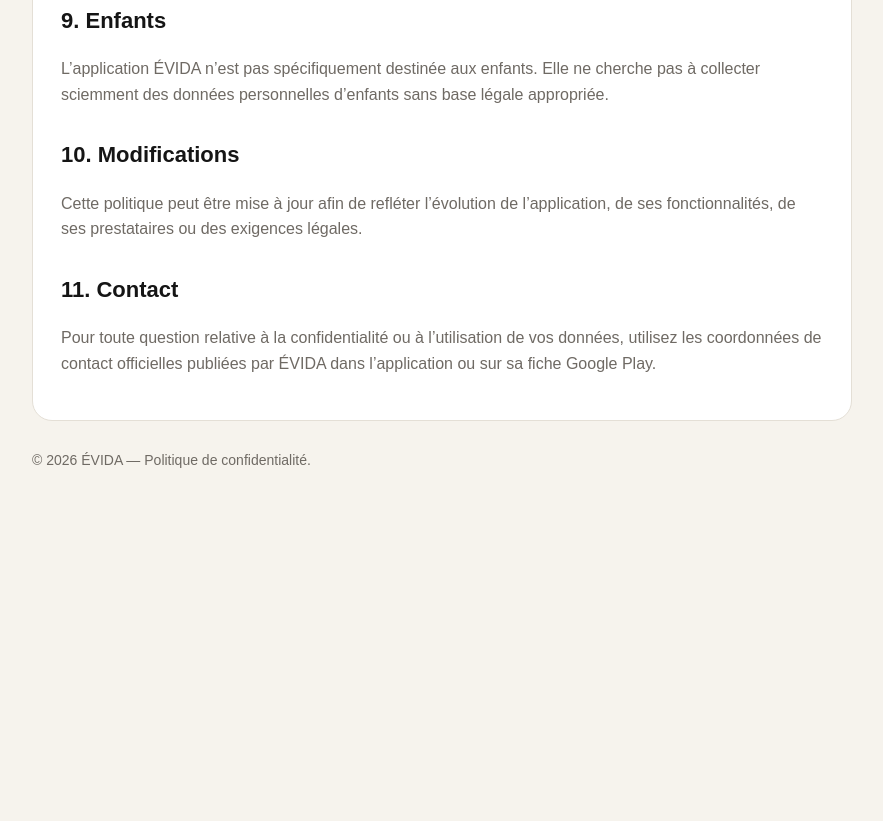
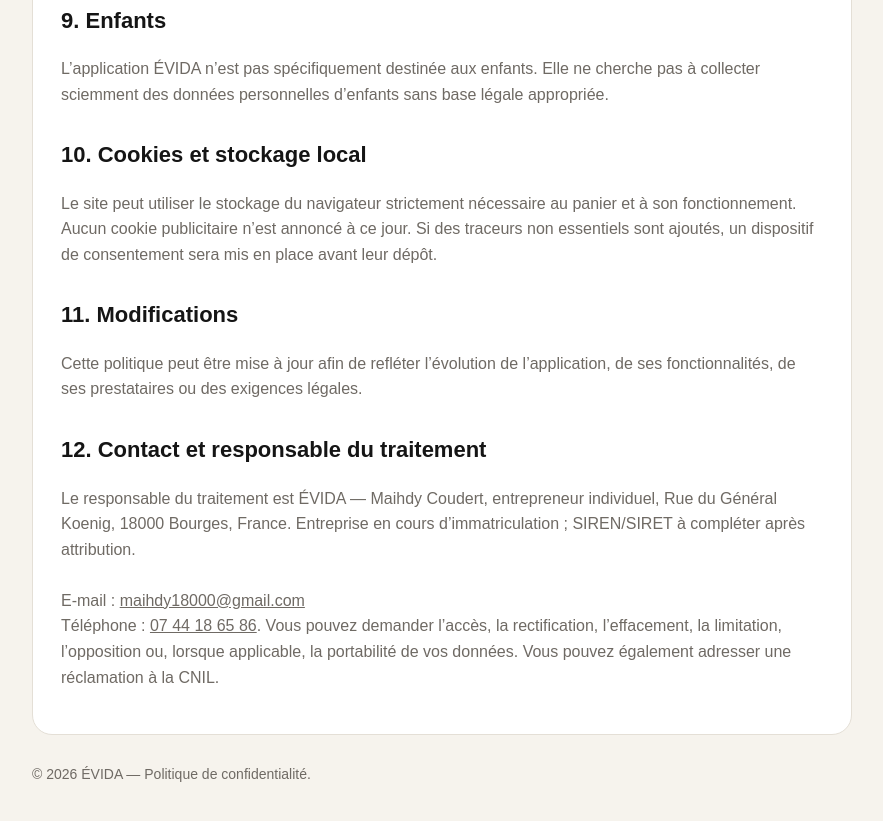
Before and after one commit to Evida-france/evida-fr.github.io, a website: page privacy.html in a window 1280 px wide. Shown: the part 1635-2456 px from the top of the page, without its empty margins (198-1081 px from the left). Before the commit the page ends 2177 px from the top, so only its background shows below. Drawn offline with Linux system fonts and the light colour scheme.

Commit message:
Ajout des mentions légales et CGV

```diff
--- /dev/null
+++ b/legal.css
@@ -0,0 +1 @@
+:root{--bg:#f6f3ed;--card:#fff;--text:#151515;--muted:#625d57;--line:#e4dfd6}*{box-sizing:border-box}body{margin:0;font-family:Arial,Helvetica,sans-serif;background:var(--bg);color:var(--text);line-height:1.65}main{max-width:900px;margin:auto;padding:35px 20px 70px}.brand{font-size:28px;font-weight:900;letter-spacing:.16em}.back{display:inline-block;margin:12px 0 25px;color:var(--text)}article{background:var(--card);border:1px solid var(--line);border-radius:20px;padding:clamp(20px,5vw,42px)}h1{font-size:clamp(32px,6vw,46px);line-height:1.1;margin:0 0 8px}h2{font-size:22px;margin-top:30px}p,li{color:var(--muted)}a{color:inherit}.date,.warning{color:var(--muted);font-size:14px}.warning{padding:14px;border:1px solid #d9b66f;background:#fff8e8;border-radius:12px}footer{padding-top:25px;text-align:center;color:var(--muted);font-size:13px}
--- a/privacy.html
+++ b/privacy.html
@@ -51,7 +51,7 @@
 
   <section class="card">
     <h1>Politique de confidentialité</h1>
-    <div class="date">Dernière mise à jour : 31 août 2026</div>
+    <div class="date">Dernière mise à jour : 1er septembre 2026</div>
 
     <p>
       La présente politique explique de manière générale comment l’application ÉVIDA
@@ -124,17 +124,29 @@
       sciemment des données personnelles d’enfants sans base légale appropriée.
     </p>
 
-    <h2>10. Modifications</h2>
+    <h2>10. Cookies et stockage local</h2>
+    <p>
+      Le site peut utiliser le stockage du navigateur strictement nécessaire au panier et à son
+      fonctionnement. Aucun cookie publicitaire n’est annoncé à ce jour. Si des traceurs non
+      essentiels sont ajoutés, un dispositif de consentement sera mis en place avant leur dépôt.
+    </p>
+
+    <h2>11. Modifications</h2>
     <p>
       Cette politique peut être mise à jour afin de refléter l’évolution de l’application,
       de ses fonctionnalités, de ses prestataires ou des exigences légales.
     </p>
 
-    <h2>11. Contact</h2>
+    <h2>12. Contact et responsable du traitement</h2>
     <p>
-      Pour toute question relative à la confidentialité ou à l’utilisation de vos données,
-      utilisez les coordonnées de contact officielles publiées par ÉVIDA dans l’application
-      ou sur sa fiche Google Play.
+      Le responsable du traitement est ÉVIDA — Maihdy Coudert, entrepreneur individuel,
+      Rue du Général Koenig, 18000 Bourges, France. Entreprise en cours d’immatriculation ;
+      SIREN/SIRET à compléter après attribution.<br><br>
+      E-mail : <a href="mailto:maihdy18000@gmail.com">maihdy18000@gmail.com</a><br>
+      Téléphone : <a href="tel:+33744186586">07 44 18 65 86</a>.
+      Vous pouvez demander l’accès, la rectification, l’effacement, la limitation,
+      l’opposition ou, lorsque applicable, la portabilité de vos données. Vous pouvez
+      également adresser une réclamation à la CNIL.
     </p>
   </section>
 
```
Also changed, not shown: cgv.html (added, +14 -0 lines), index.html (+3 -0 lines), livraison-retours.html (added, +1 -0 lines), mentions-legales.html (added, +1 -0 lines).
